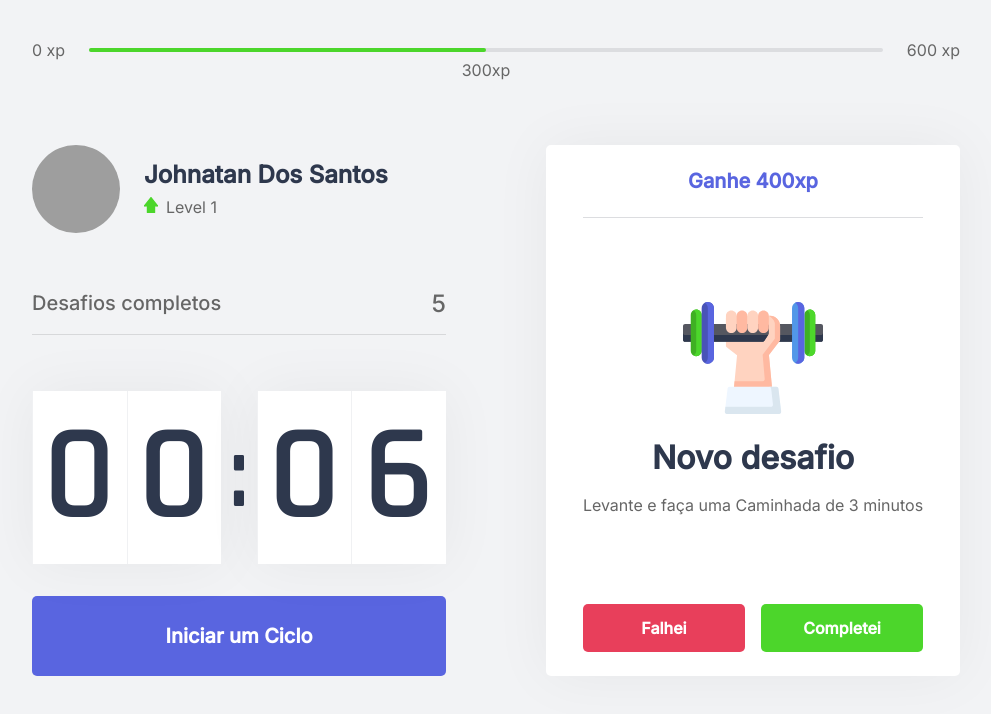
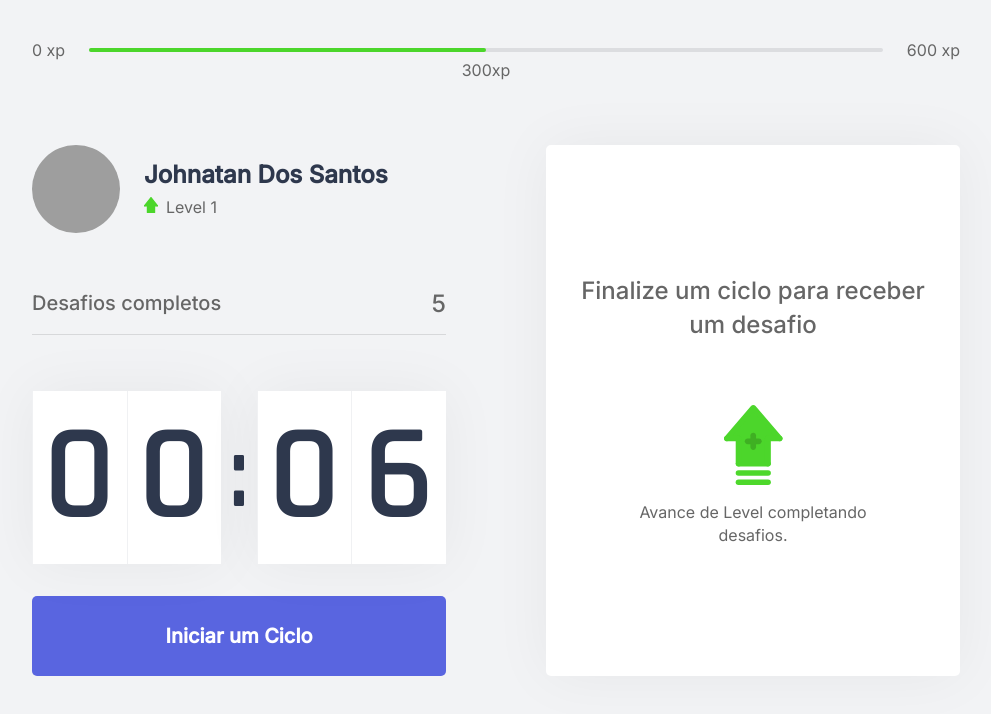
Before and after one commit to Johnbrow10/nlw4-trilha-reactjs, a Next.js app: page / in a window 1280 px wide. Shown: the top 714 px of the page, without its empty margins (144-1135 px from the left). Built offline with nearby package versions, Linux system fonts and the light colour scheme; grey boxes are pictures that could not be loaded.

Commit message:
E assim no ChallengeBox, os campos serao mostrados de acordo do que o useContext ira trazer do challengeContext que irá carregar do chalenge.json

```diff
--- a/src/components/ChallengeBox.tsx
+++ b/src/components/ChallengeBox.tsx
@@ -1,21 +1,22 @@
+import { useContext } from 'react';
+import { ChallengesContext } from '../contexts/ChallengesContext';
 import styles from '../styles/components/ChallengeBox.module.css';
 
 function ChallengeBox() {
 
-
-    const hasActiveChallenge = true;
+    const { activeChallenges } = useContext(ChallengesContext);
 
     return (
         <div className={styles.challengeBoxContainer}>
-            {hasActiveChallenge ? (
+            { activeChallenges ? (
                 <div className={styles.challengeActive} >
 
-                    <header>  Ganhe 400xp </header>
+                    <header>  Ganhe {activeChallenges.amount} xp </header>
 
                     <main>
-                        <img src="icons/body.svg" alt="Novo Desafio" />
+                        <img src={`icons/${activeChallenges.type}.svg`} alt="Novo Desafio" />
                         <strong>Novo desafio</strong>
-                        <p>Levante e faça uma Caminhada de 3 minutos</p>
+                        <p>{activeChallenges.description}</p>
                     </main>
 
                     <footer>
```
